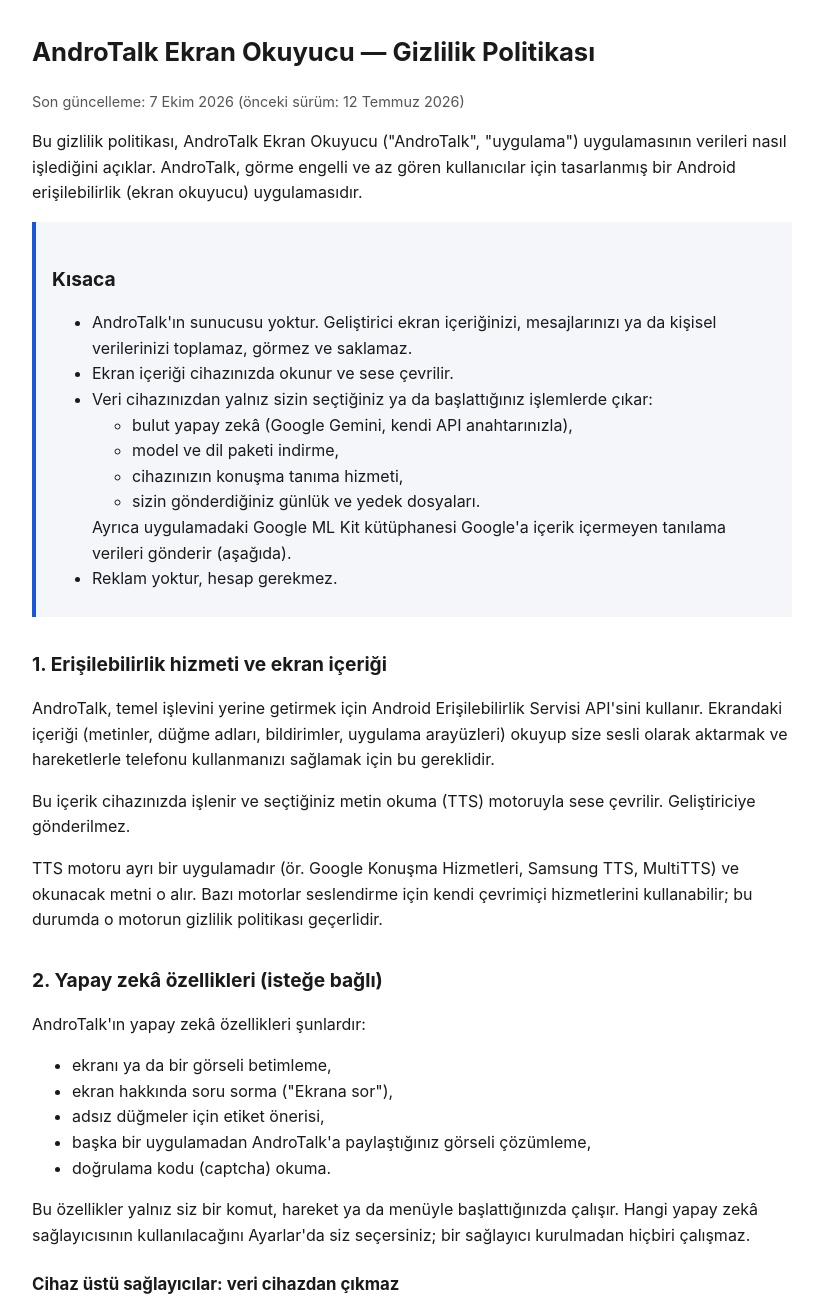
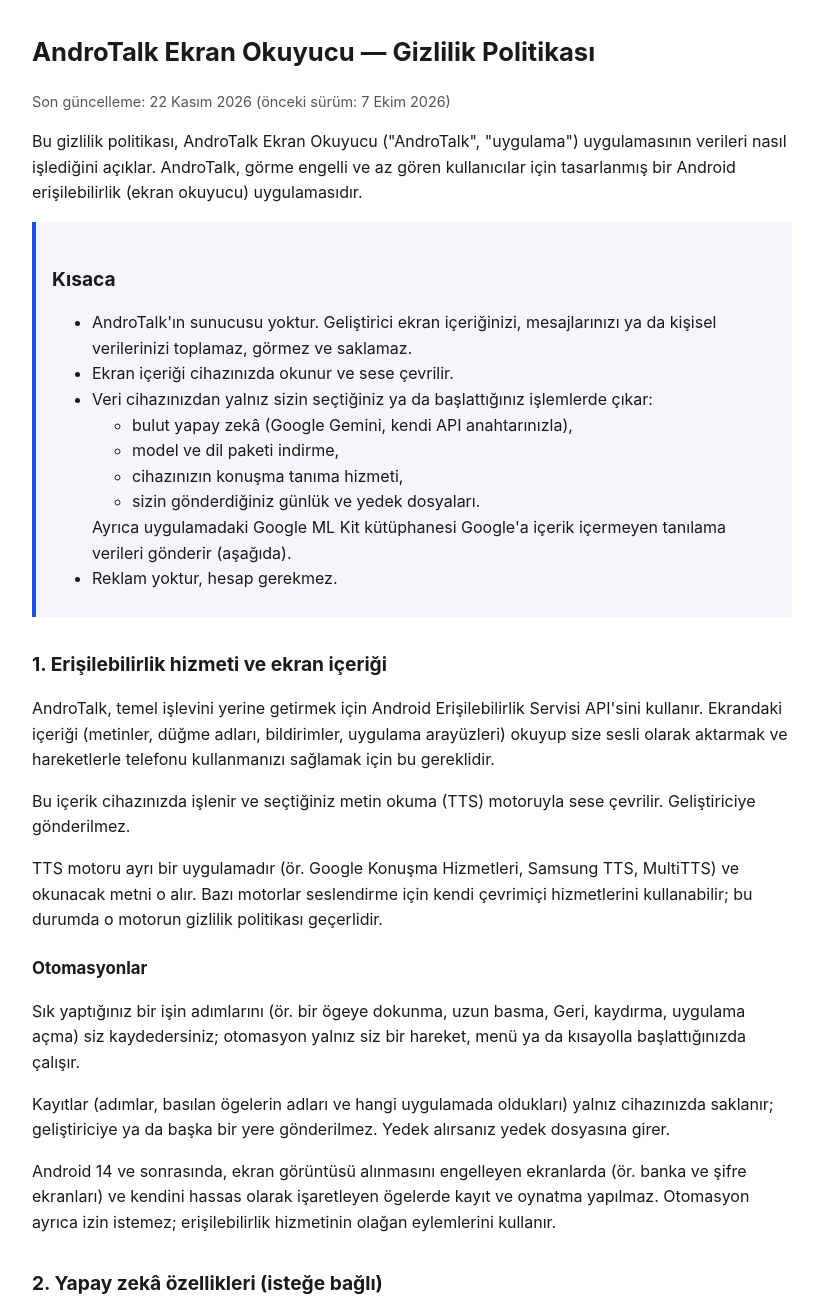
Before and after one commit to yesiltas1981-design/androtalk-privacy, a plain HTML site: page index.html in a window 1280 px wide. Shown: the top 1301 px of the page, without its empty margins (228-1046 px from the left). Drawn offline with Linux system fonts and the light colour scheme.

Commit message:
Gizlilik politikası: otomasyonlar
Erişilebilirlik bölümüne "Otomasyonlar" alt başlığı: adımları kullanıcı
kaydeder ve başlatır, kayıtlar yalnız cihazda kalır (yedek alınırsa yedek
dosyasına girer), Android 14 ve sonrasında korumalı ve hassas ekranlarda
kayıt ve oynatma yok, otomasyon ayrıca izin istemez. Tarih 22 Kasım 2026.

Co-Authored-By: Claude Opus 5.5 <noreply@anthropic.com>

```diff
--- a/index.html
+++ b/index.html
@@ -18,7 +18,7 @@
 <body>
 
 <h1>AndroTalk Ekran Okuyucu — Gizlilik Politikası</h1>
-<p class="updated">Son güncelleme: 7 Ekim 2026 (önceki sürüm: 12 Temmuz 2026)</p>
+<p class="updated">Son güncelleme: 22 Kasım 2026 (önceki sürüm: 7 Ekim 2026)</p>
 
 <p>Bu gizlilik politikası, AndroTalk Ekran Okuyucu ("AndroTalk", "uygulama") uygulamasının verileri nasıl işlediğini açıklar. AndroTalk, görme engelli ve az gören kullanıcılar için tasarlanmış bir Android erişilebilirlik (ekran okuyucu) uygulamasıdır.</p>
 
@@ -43,6 +43,11 @@
 <p>AndroTalk, temel işlevini yerine getirmek için Android Erişilebilirlik Servisi API'sini kullanır. Ekrandaki içeriği (metinler, düğme adları, bildirimler, uygulama arayüzleri) okuyup size sesli olarak aktarmak ve hareketlerle telefonu kullanmanızı sağlamak için bu gereklidir.</p>
 <p>Bu içerik cihazınızda işlenir ve seçtiğiniz metin okuma (TTS) motoruyla sese çevrilir. Geliştiriciye gönderilmez.</p>
 <p>TTS motoru ayrı bir uygulamadır (ör. Google Konuşma Hizmetleri, Samsung TTS, MultiTTS) ve okunacak metni o alır. Bazı motorlar seslendirme için kendi çevrimiçi hizmetlerini kullanabilir; bu durumda o motorun gizlilik politikası geçerlidir.</p>
+
+<h3>Otomasyonlar</h3>
+<p>Sık yaptığınız bir işin adımlarını (ör. bir ögeye dokunma, uzun basma, Geri, kaydırma, uygulama açma) siz kaydedersiniz; otomasyon yalnız siz bir hareket, menü ya da kısayolla başlattığınızda çalışır.</p>
+<p>Kayıtlar (adımlar, basılan ögelerin adları ve hangi uygulamada oldukları) yalnız cihazınızda saklanır; geliştiriciye ya da başka bir yere gönderilmez. Yedek alırsanız yedek dosyasına girer.</p>
+<p>Android 14 ve sonrasında, ekran görüntüsü alınmasını engelleyen ekranlarda (ör. banka ve şifre ekranları) ve kendini hassas olarak işaretleyen ögelerde kayıt ve oynatma yapılmaz. Otomasyon ayrıca izin istemez; erişilebilirlik hizmetinin olağan eylemlerini kullanır.</p>
 
 <h2>2. Yapay zekâ özellikleri (isteğe bağlı)</h2>
 <p>AndroTalk'ın yapay zekâ özellikleri şunlardır:</p>
```
